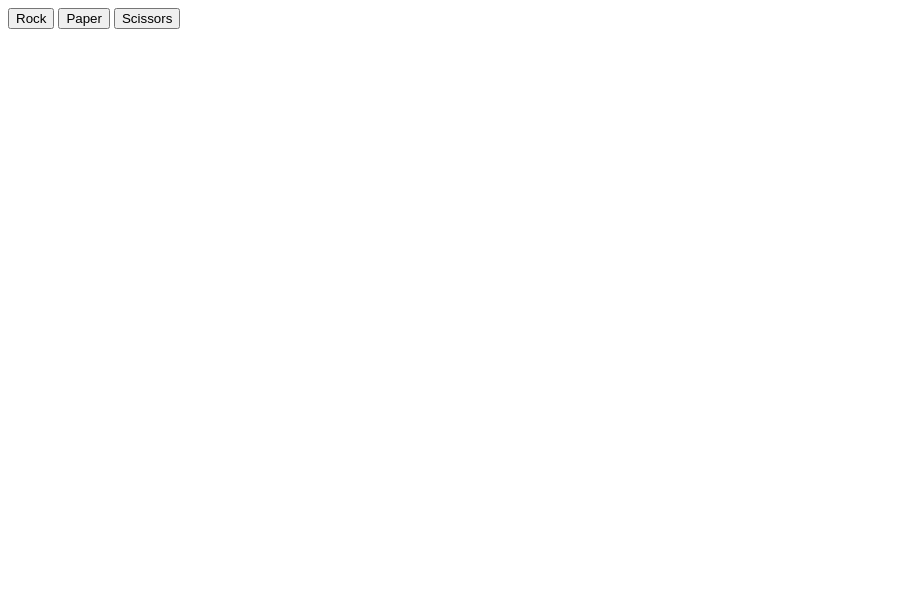
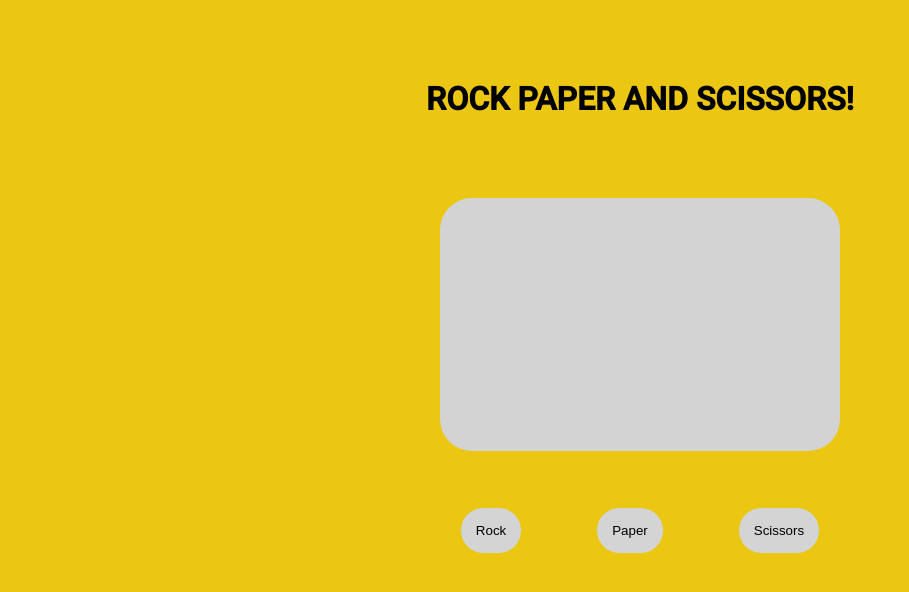
Before and after one commit to brampijper-old/rock-paper-scissors, a plain HTML site: page index.html in a window 1280 px wide. Shown: the whole page, without its empty margins (0-909 px from the left). Drawn offline with Linux system fonts and the light colour scheme.

Commit message:
added some basic styling

```diff
--- a/index.html
+++ b/index.html
@@ -1,15 +1,17 @@
 <html>
     <head>
+        <link rel="stylesheet" type="text/css" href="style.css">
     </head>
     <body>
-        <button id='btn1' value='rock'>Rock</button>
-        <button id='btn2' value='paper'>Paper</button>
-        <button id='btn3' value='scissors'>Scissors</button>
+        <h1> ROCK PAPER AND SCISSORS! </h1>
         <div id="container">
             <h1 id='resultOfOneRound'></h1>
             <h1 id='cScore'> </h1>
             <h1 id='pScore'> </h1>
         </div>
+        <button id='btn1' value='rock'>Rock</button>
+        <button id='btn2' value='paper'>Paper</button>
+        <button id='btn3' value='scissors'>Scissors</button>
     </body>
     <script type="text/javascript" src="./main.js"></script>
 </html>
--- /dev/null
+++ b/style.css
@@ -0,0 +1,40 @@
+@import url('https://fonts.googleapis.com/css?family=Roboto:500&display=swap');
+
+
+body {
+    background-color: #ebc714;
+    text-align:center;
+    font-family: 'Roboto', sans-serif;
+}
+
+body > h1 {
+    margin: 5rem;
+}
+
+#container {
+    background-color: #D3D3D3;
+    max-width: 400px;
+    margin: 0 auto;
+    border-radius: 2rem;
+}
+
+#container > h1 {
+    padding: 35px;
+}
+
+button {
+    border-radius: 2rem;
+    margin: 35px;
+    display:inline-block;
+    padding: 15px;
+    background-color: #D4D4D4;
+    border: solid #ebc714 1px;
+    transition: 0.3s;
+}
+
+button:hover {
+    background-color: #ED553B;
+    color:white;
+    border: solid black 1px;
+    transform: scale(1.1)
+}
```
